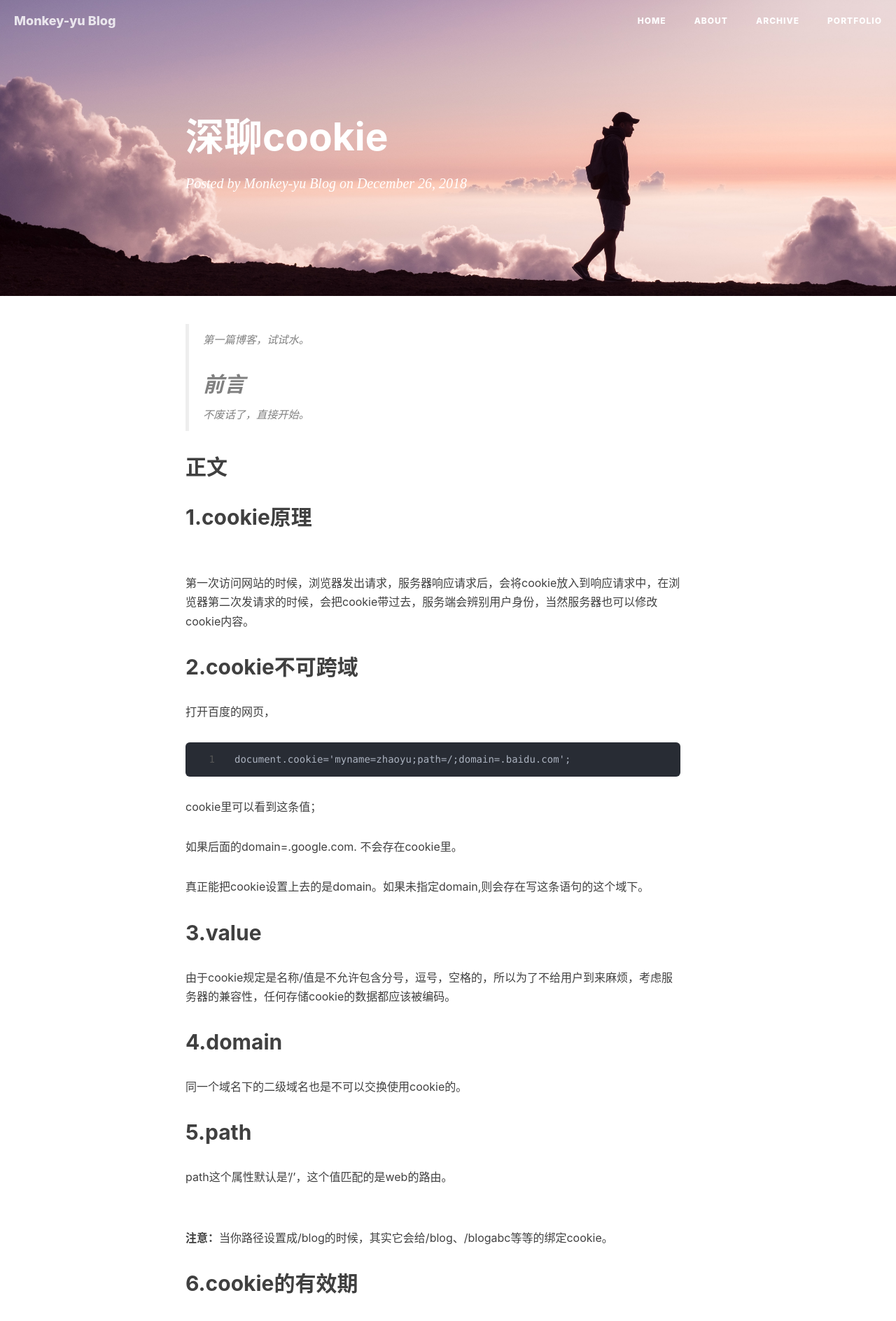
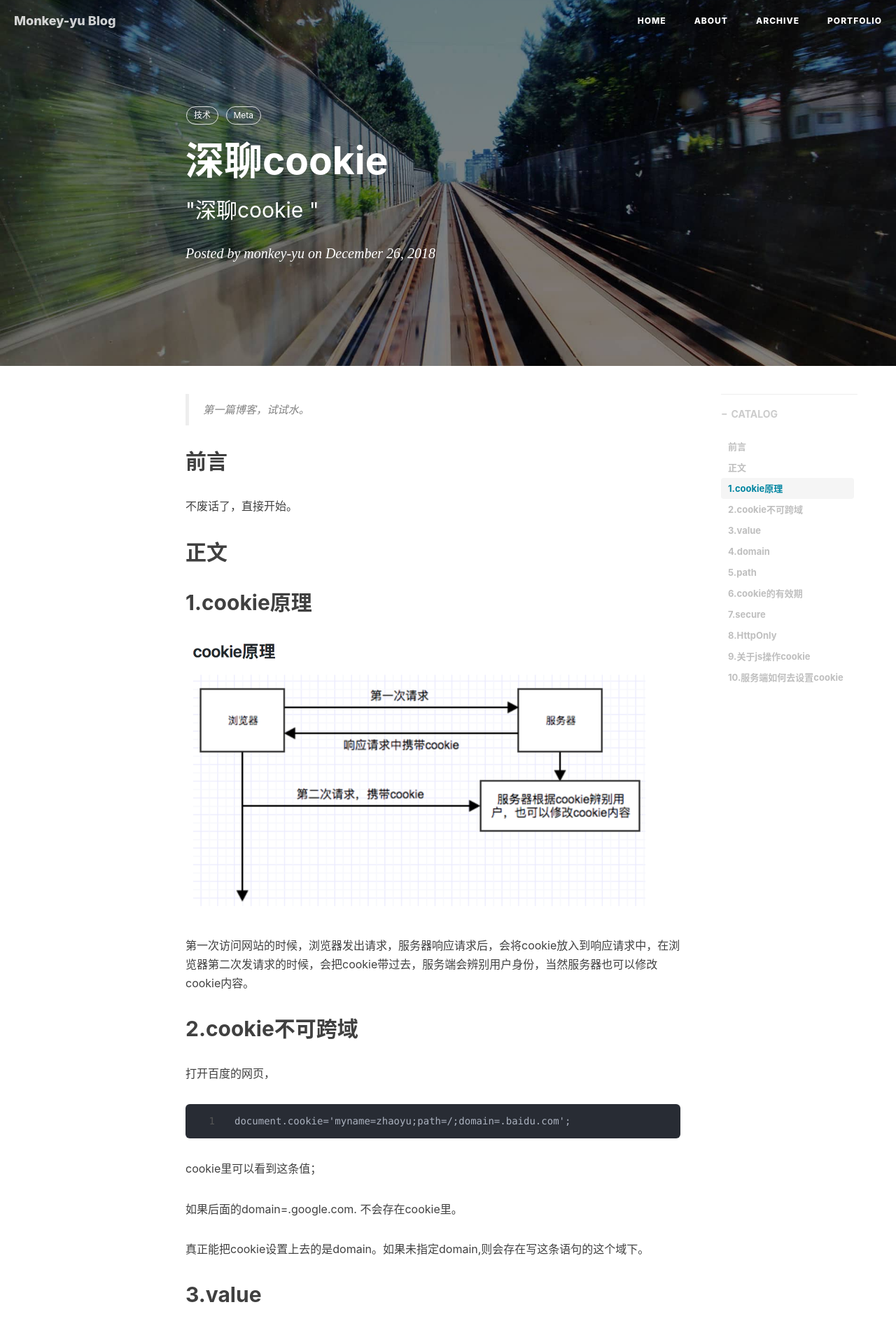
Before and after one commit to monkey-yu/monkey-yu.github.io, a Jekyll site: the page built from _posts/2018-12-26-cookie.md, in a window 1280 px wide. Shown: the top 1888 px of the page at 70% size. Built offline with Jekyll 4.4.1, drawn with Linux system fonts in a browser that asks for light colours; nearby versions of some CDN libraries; our own code applies the rules of GitHub Pages for plain Markdown files; comment, search, counter and statistics services are not loaded.

Commit message:
修改图片路径问题

```diff
--- a/_posts/2018-12-26-深聊cookie.md
+++ b/_posts/2018-12-26-cookie.md
@@ -1,12 +1,26 @@
-> 第一篇博客，试试水。
+---
+layout:     post
+title:      "深聊cookie"
+subtitle:   " \"深聊cookie \""
+date:       2018-12-26 12:00:00
+author:     "monkey-yu"
+header-img: "img/post-bg-2015.jpg"
+catalog: true
+tags:
+    - 技术
+    - Meta
+---
+>第一篇博客，试试水。
+
 ## 前言
+
 不废话了，直接开始。
 
 ## 正文
 
 ## 1.cookie原理
 
-![](/Users/mac13/myself-project/yu-blog/img/post_img/cookie_img/01.png)
+![](/img/post_img/cookie_img/01.png)
 
 第一次访问网站的时候，浏览器发出请求，服务器响应请求后，会将cookie放入到响应请求中，在浏览器第二次发请求的时候，会把cookie带过去，服务端会辨别用户身份，当然服务器也可以修改cookie内容。
 
@@ -36,7 +50,7 @@ cookie里可以看到这条值；
 
 path这个属性默认是'/'，这个值匹配的是web的路由。
 
-![](/Users/mac13/myself-project/yu-blog/img/post_img/cookie_img/02.png)
+![](/img/post_img/cookie_img/02.png)
 
 **注意：**当你路径设置成/blog的时候，其实它会给/blog、/blogabc等等的绑定cookie。
 
@@ -56,10 +70,10 @@ Max-Age，是以秒为单位的，Max-Age为正数时，cookie会在Max-Age秒
 
 ## 9.关于js操作cookie
 
-![](/Users/mac13/myself-project/yu-blog/img/post_img/cookie_img/03.png)
+![](/img/post_img/cookie_img/03.png)
 
 ## 10.服务端如何去设置cookie
 
-![](/Users/mac13/myself-project/yu-blog/img/post_img/cookie_img/04.png)
+![](/img/post_img/cookie_img/04.png)
 
 服务端就是通过setCookie来设置cookie的，注意点，要设置多个cookie时，得多写几个setCookie，我们还可以从上图看到，请求可以携带cookie给后端。
```
